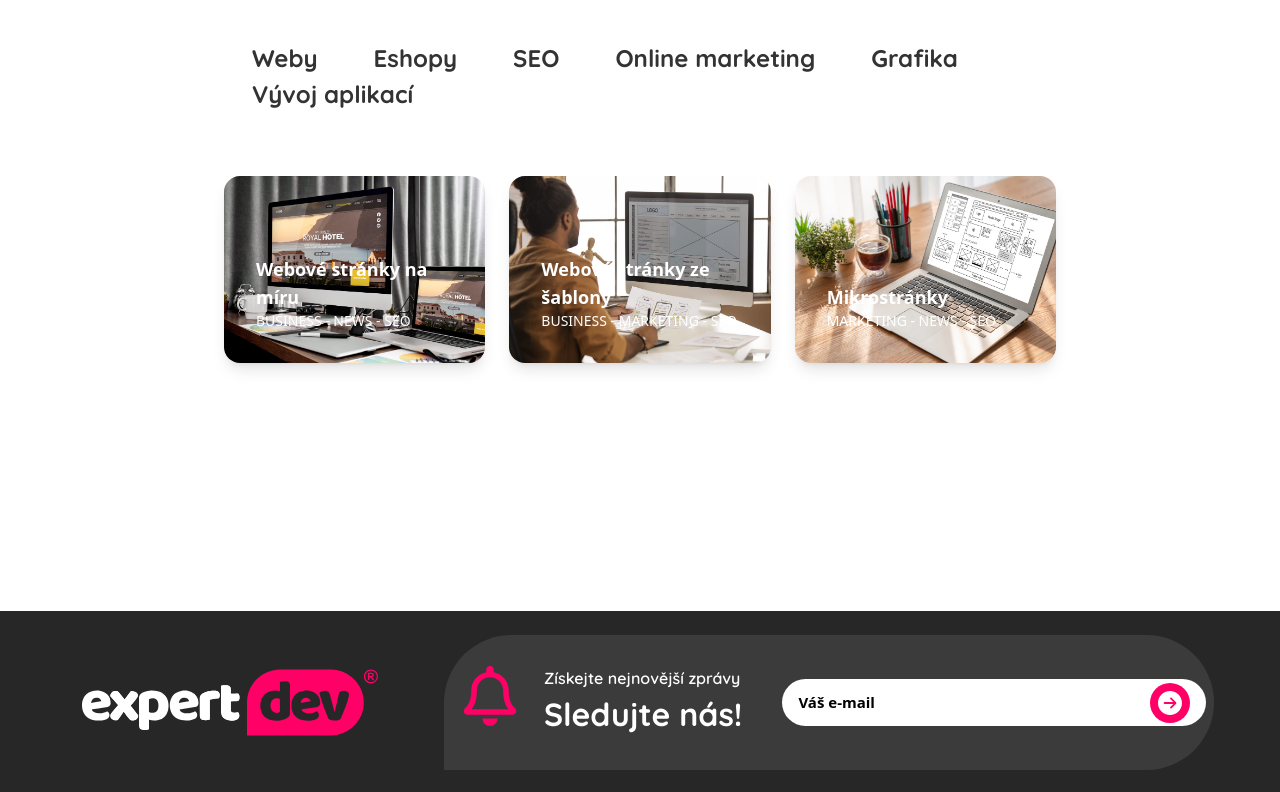
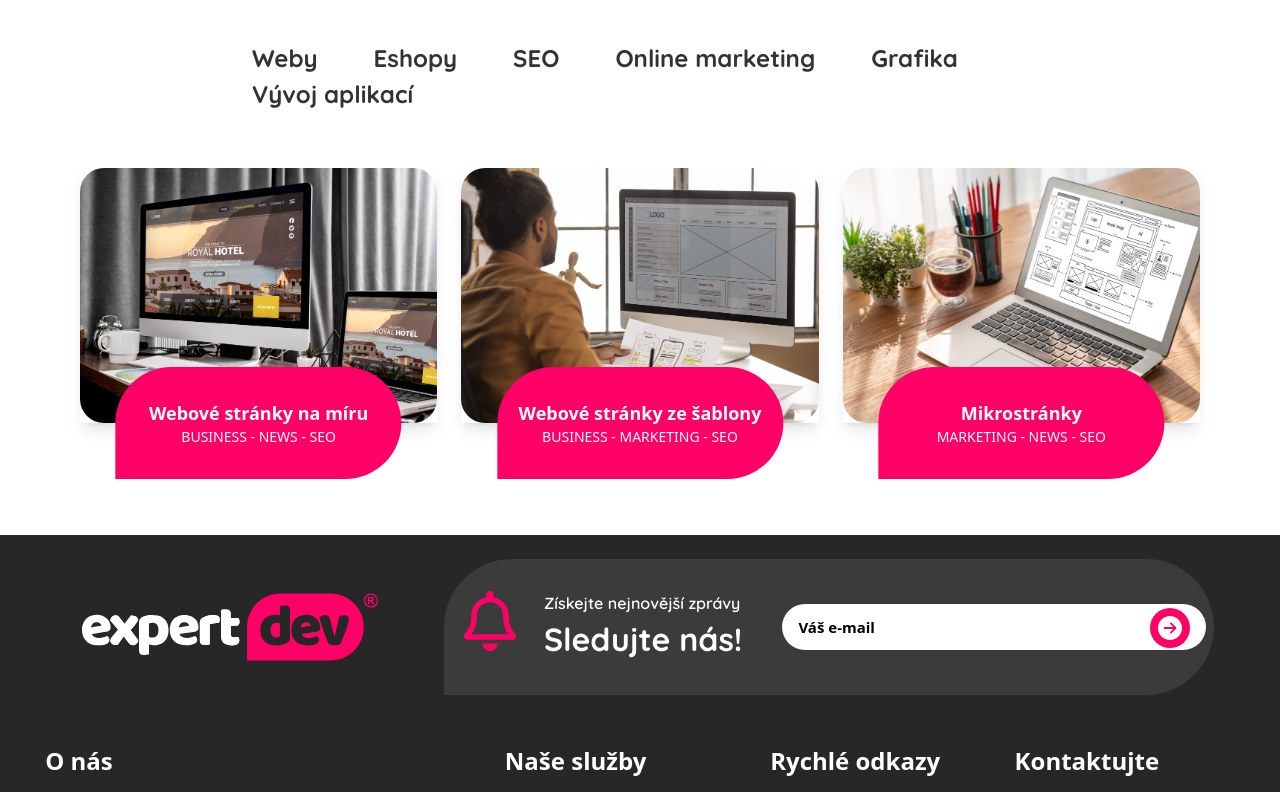
Before and after one commit to Atifzada/expert_dev, a Next.js app: page / in a window 1280 px wide. Shown: the part 1380-2172 px from the top of the page. Built offline with nearby package versions, Linux system fonts and the light colour scheme; a web font is replaced by a local one.

Commit message:
Imporove cardcomponent styling

```diff
--- a/components/CardComponent.tsx
+++ b/components/CardComponent.tsx
@@ -7,26 +7,34 @@ interface CardProps {
   tags: string;
 }
 
-const CardComponent: React.FC<CardProps> = ({ title, description, image, tags }) => {
+const CardComponent: React.FC<CardProps> = ({
+  title,
+  description,
+  image,
+  tags,
+}) => {
   return (
-    <div className="group relative w-full max-w-sm overflow-hidden rounded-2xl shadow-lg transition-transform transform hover:scale-105">
+    <div className="relative w-full max-w-lg shadow-lg group">
       <img
         src={image}
         alt={title}
-        className="w-full h-full transition-transform transform group-hover:scale-110"
+        className="w-full h-full rounded-3xl transition-transform transform group-hover:scale-105"
       />
-      <div className="absolute inset-0 bg-black bg-opacity-40 transition-opacity opacity-0 group-hover:opacity-100 flex flex-col justify-center items-center p-4">
-        <h2 className="text-white text-lg font-bold">{title}</h2>
-        <p className="text-white text-sm">{tags}</p>
-        <hr className="border-pink-500 w-16 my-2" />
-        <p className="text-white text-center text-xs">{description}</p>
-        <button className="mt-4 bg-black bg-opacity-50 text-white p-2 rounded-full">
-          +
-        </button>
-      </div>
-      <div className="absolute bottom-4 left-4 bg-pink-500 text-white p-4 rounded-xl">
-        <h2 className="text-lg font-bold">{title}</h2>
-        <p className="text-sm">{tags}</p>
+      <div className="absolute bottom-0 left-0 w-full">
+        <div className="absolute bottom-0 left-1/2 transform -translate-x-1/2 translate-y-1/2 text-white transition-all group-hover:translate-y-0 flex justify-center w-full">
+          <div className="bg-custom-red bg-opacity-100 flex-col justify-center items-center py-8 w-[80%] rounded-full text-center hover:bg-custom-red-hover" style={{ borderBottomLeftRadius: "0" }}>
+            <h2 className="text-lg font-bold hover:text-white hover:scale-110 transition-transform">{title}</h2>
+            <p className="text-sm hover:text-white hover:scale-110 transition-transform">{tags}</p>
+            <div className="hidden group-hover:block mt-2">
+              <hr className="border-white w-16 my-2" />
+              <p className="text-xs">{description}</p>
+              <button className="mt-4 bg-black bg-opacity-50 text-white p-2 rounded-full">
+                +
+              </button>
+            </div>
+          </div>
+        </div>
+        <div className="absolute bottom-0 left-1/2 transform -translate-x-1/2 translate-y-full h-[75%] bg-custom-red bg-opacity-100 w-full rounded-2xl"style={{ borderBottomLeftRadius: "0" }}></div>
       </div>
     </div>
   );
--- a/components/Section3.tsx
+++ b/components/Section3.tsx
@@ -53,7 +53,7 @@ const Section3: React.FC = () => {
 
   return (
     <section className="">
-      <div className="flex flex-col gap-6 items-center px-56 py-44 h-auto">
+      <div className="flex flex-col gap-6 items-center px-56 pt-44 h-auto">
         <div className="flex items-center">
           <LuTriangleRight className="text-pink" style={{ fill: "#FF0066" }} />
           <span className="text-16 text-pink font-QuickSand font-bold ml-2">
@@ -114,8 +114,13 @@ const Section3: React.FC = () => {
                 ))} */}
               </div>
             </div>
-            <div>
-              <div className="flex justify-center gap-6 py-10">
+
+            <div></div>
+          </div>
+        </div>
+      </div>
+      <div>
+              <div className="flex justify-center gap-6 mb-28 mx-20">
                 {cardsData.map((card, index) => (
                   <CardComponent
                     key={index}
@@ -127,10 +132,6 @@ const Section3: React.FC = () => {
                 ))}
               </div>
             </div>
-            <div></div>
-          </div>
-        </div>
-      </div>
     </section>
   );
 };
```
